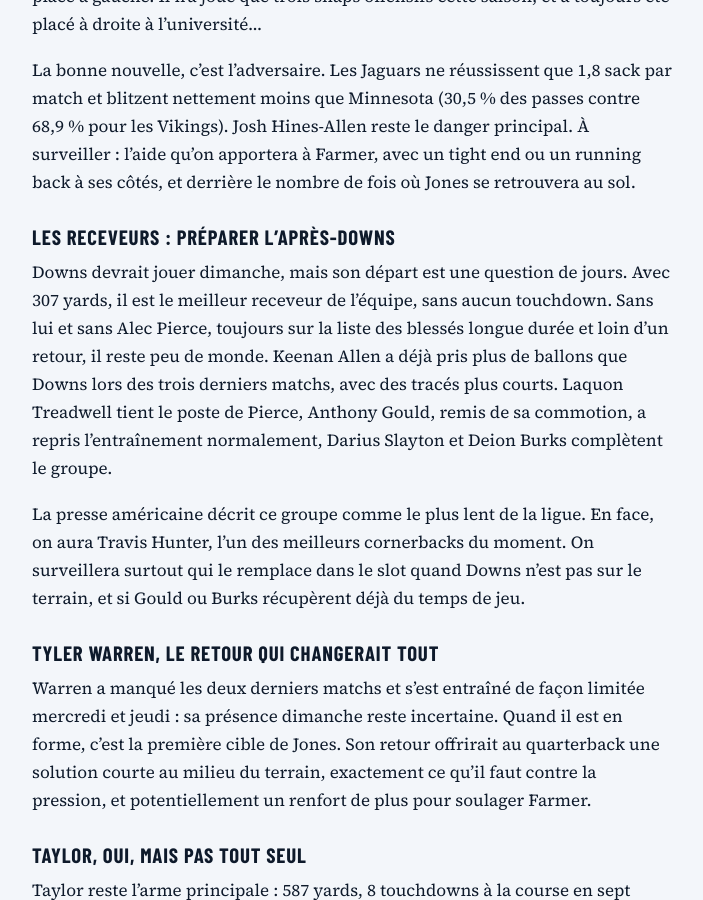
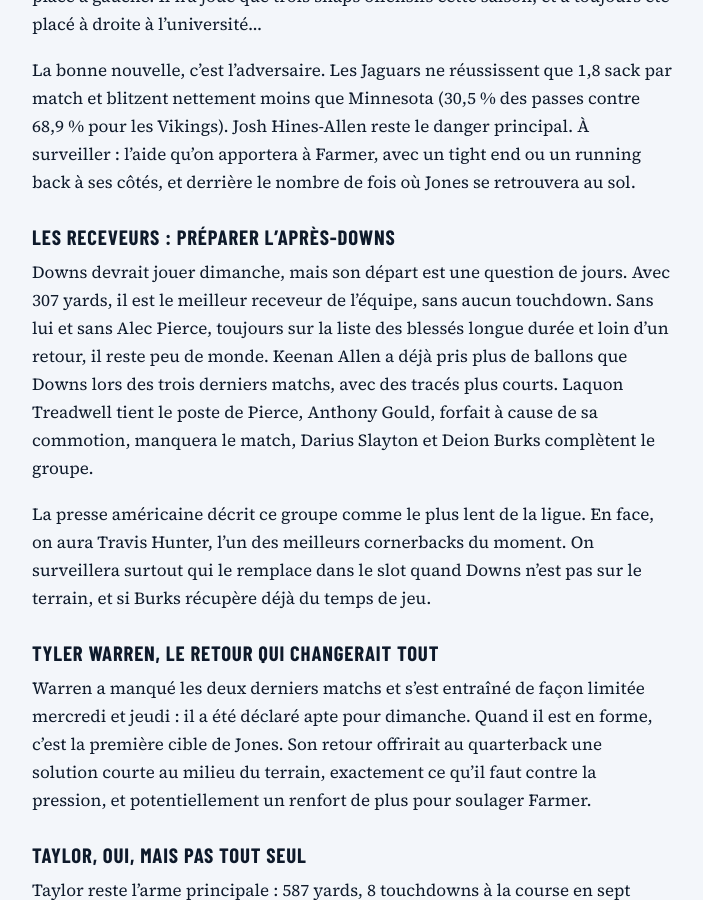
Before and after one commit to laruadebleue/laruadebleue.github.io, a Jekyll site: the page built from _posts/2026-10-30-colts-jaguars-fixer-lhorizon-pas-les-vagues.md, in a window 1280 px wide and 900 px high, scrolled down 1978 px. Shown: the whole window, without its empty margins (256-959 px from the left). Built offline with Jekyll 4.4.1, drawn with Linux system fonts in a browser that asks for light colours; some of the changed text lies outside the part shown.

Commit message:
Avant-match semaine 8 : Gould forfait, Warren apte (rapport médical final)

```diff
--- a/_posts/2026-10-30-colts-jaguars-fixer-lhorizon-pas-les-vagues.md
+++ b/_posts/2026-10-30-colts-jaguars-fixer-lhorizon-pas-les-vagues.md
@@ -40,13 +40,13 @@
 
 ### Les receveurs : préparer l'après-Downs
 
-Downs devrait jouer dimanche, mais son départ est une question de jours. Avec 307 yards, il est le meilleur receveur de l'équipe, sans aucun touchdown. Sans lui et sans Alec Pierce, toujours sur la liste des blessés longue durée et loin d'un retour, il reste peu de monde. Keenan Allen a déjà pris plus de ballons que Downs lors des trois derniers matchs, avec des tracés plus courts. Laquon Treadwell tient le poste de Pierce, Anthony Gould, remis de sa commotion, a repris l'entraînement normalement, Darius Slayton et Deion Burks complètent le groupe.
+Downs devrait jouer dimanche, mais son départ est une question de jours. Avec 307 yards, il est le meilleur receveur de l'équipe, sans aucun touchdown. Sans lui et sans Alec Pierce, toujours sur la liste des blessés longue durée et loin d'un retour, il reste peu de monde. Keenan Allen a déjà pris plus de ballons que Downs lors des trois derniers matchs, avec des tracés plus courts. Laquon Treadwell tient le poste de Pierce, Anthony Gould, forfait à cause de sa commotion, manquera le match, Darius Slayton et Deion Burks complètent le groupe.
 
-La presse américaine décrit ce groupe comme le plus lent de la ligue. En face, on aura Travis Hunter, l'un des meilleurs cornerbacks du moment. On surveillera surtout qui le remplace dans le slot quand Downs n'est pas sur le terrain, et si Gould ou Burks récupèrent déjà du temps de jeu.
+La presse américaine décrit ce groupe comme le plus lent de la ligue. En face, on aura Travis Hunter, l'un des meilleurs cornerbacks du moment. On surveillera surtout qui le remplace dans le slot quand Downs n'est pas sur le terrain, et si Burks récupère déjà du temps de jeu.
 
 ### Tyler Warren, le retour qui changerait tout
 
-Warren a manqué les deux derniers matchs et s'est entraîné de façon limitée mercredi et jeudi : sa présence dimanche reste incertaine. Quand il est en forme, c'est la première cible de Jones. Son retour offrirait au quarterback une solution courte au milieu du terrain, exactement ce qu'il faut contre la pression, et potentiellement un renfort de plus pour soulager Farmer.
+Warren a manqué les deux derniers matchs et s'est entraîné de façon limitée mercredi et jeudi : il a été déclaré apte pour dimanche. Quand il est en forme, c'est la première cible de Jones. Son retour offrirait au quarterback une solution courte au milieu du terrain, exactement ce qu'il faut contre la pression, et potentiellement un renfort de plus pour soulager Farmer.
 
 ### Taylor, oui, mais pas tout seul
 
@@ -76,7 +76,7 @@
 - Moins de quatre sacks. Avec un rookie à gauche, ce serait déjà une petite victoire pour la ligne et pour le plan de jeu.
 - Warren sur le terrain, et utilisé comme une vraie première option, pas comme un figurant.
 - Un Taylor bien géré : moins de courses dans le mur, plus de ballons en mouvement, et quelques séries pour McGowan ou Giddens.
-- Des jeunes receveurs en vitrine. Si Downs doit partir, autant voir dès maintenant ce que valent Gould et Burks.
+- Des jeunes receveurs en vitrine. Si Downs doit partir, autant voir dès maintenant ce que vaut Burks.
 - Une équipe qui se bat jusqu'au bout. Dans une semaine très mouvementée, le « body language » au quatrième quart-temps nous donnera des indices quant à l'état du vestiaire et au crédit qu'il reste à Steichen.
 
 ## Le facteur X : Jalen Farmer
```
